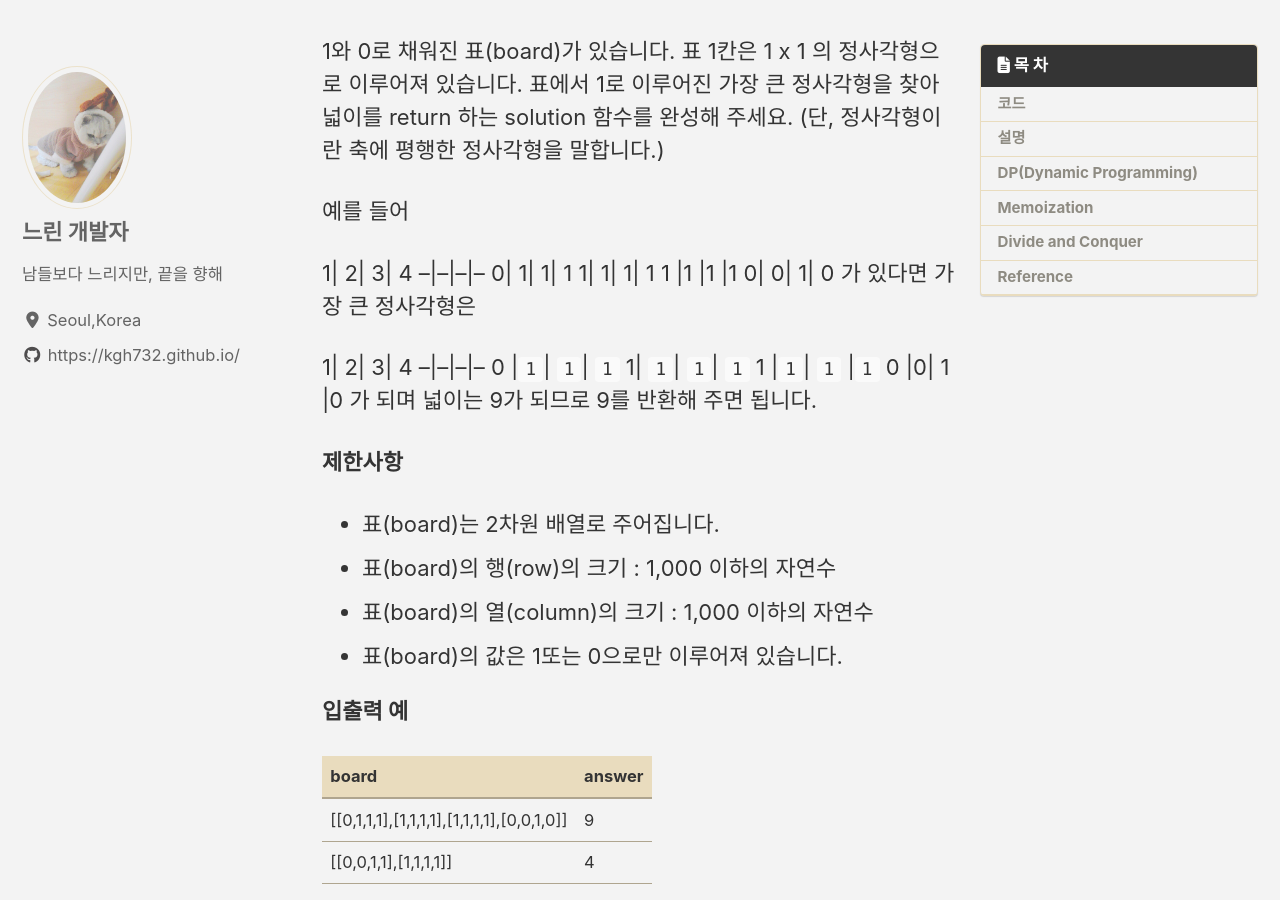
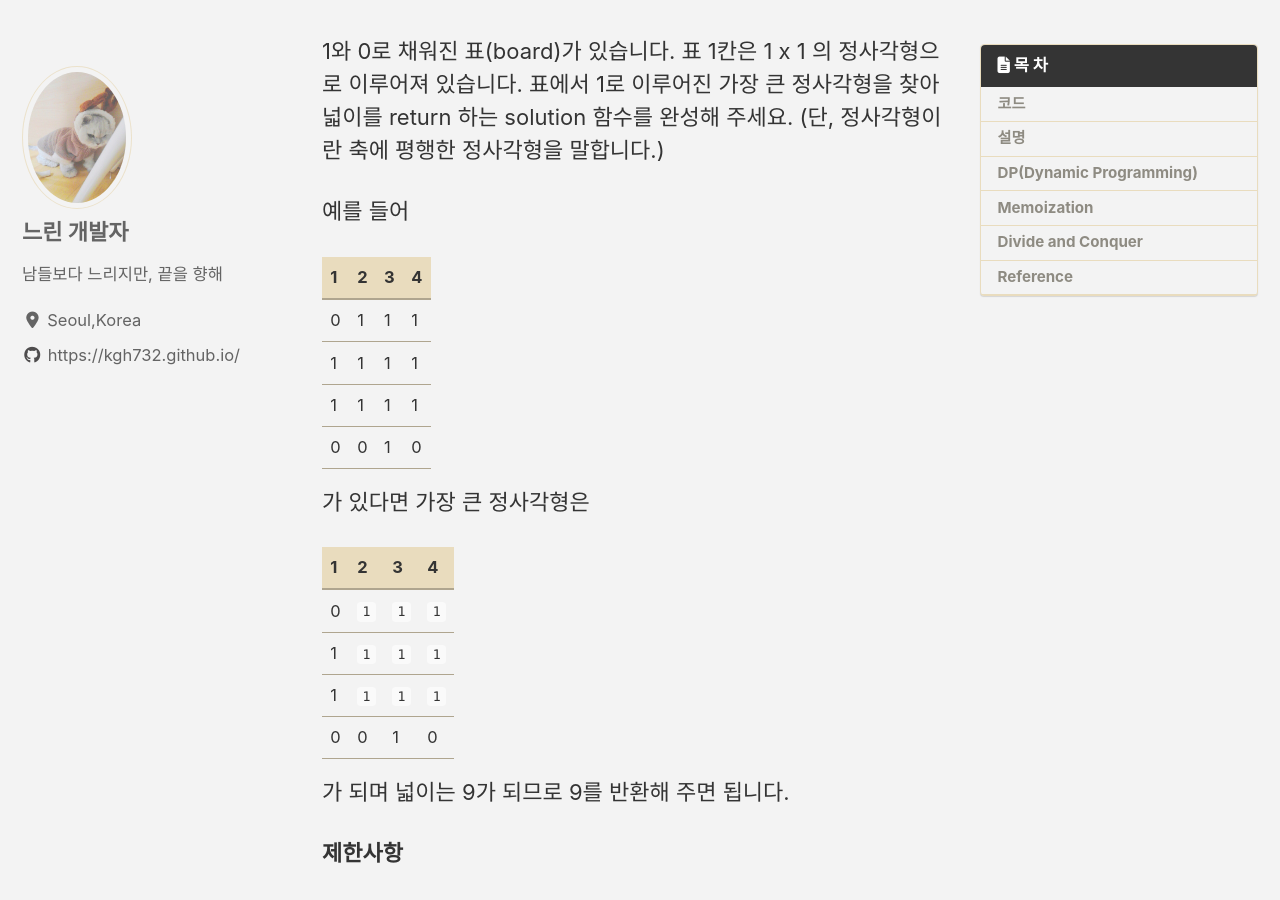
Before and after one commit to kgh732/kgh732.github.io, a Jekyll site: the page built from _posts/2020-09-02-programmers-level_2-18.md, in a window 1280 px wide and 900 px high, scrolled down 352 px. Built offline with Jekyll 4.4.1, drawn with Linux system fonts in a browser that asks for light colours; cached includes are drawn as plain includes; nearby versions of some CDN libraries; formulas are drawn with MathJax 3; a script that is not in the unit is left out; some of the changed text lies outside the part shown.

Commit message:
Modified markdown typo

```diff
--- a/_posts/2020-09-02-programmers-level_2-18.md
+++ b/_posts/2020-09-02-programmers-level_2-18.md
@@ -33,6 +33,7 @@ toc_sticky: true # Fixed table of contents
 1|	1|	1|	1
 1	|1	|1	|1
 0|	0|	1|	0
+
 가 있다면 가장 큰 정사각형은
 
 1|	2|	3|	4
@@ -41,6 +42,7 @@ toc_sticky: true # Fixed table of contents
 1|	`1`|	`1`|	`1`
 1	|`1`|	`1`	|`1`
 0	|0|	1	|0
+
 가 되며 넓이는 9가 되므로 9를 반환해 주면 됩니다.
 
 **제한사항**
@@ -155,7 +157,7 @@ $$
 - 그렇다면 **DP** 와 **Divide & Conquer**의 차이점은 무엇인가?
 	- **Divide & Conquer** : 분할된 문제들은 서로 **disjoint**.
 	분할정복의 대표적인 예인 **Quick sort**의 경우  **pivot** 을 기준으로 두 부분문제로 나뉘며 서로 **disjoint.**
-	즉, 오른쪽의 계산결과가 왼쪽에 전혀 영향을 끼치지 않으며, 분할된 문제를 해결함으로써 원래 문제를 해결한다.
+	즉, **오른쪽의 계산결과가 왼쪽에 전혀 영향을 끼치지 않으며, 분할된 문제를 해결함으로써 원래 문제를 해결한다.**
 	![programmers-level_2-18-3](/assets/img/programmers-level_2-18-3.png)
 
 	- **DP** :  분할된 문제들은 서로 **overlap**.
```
